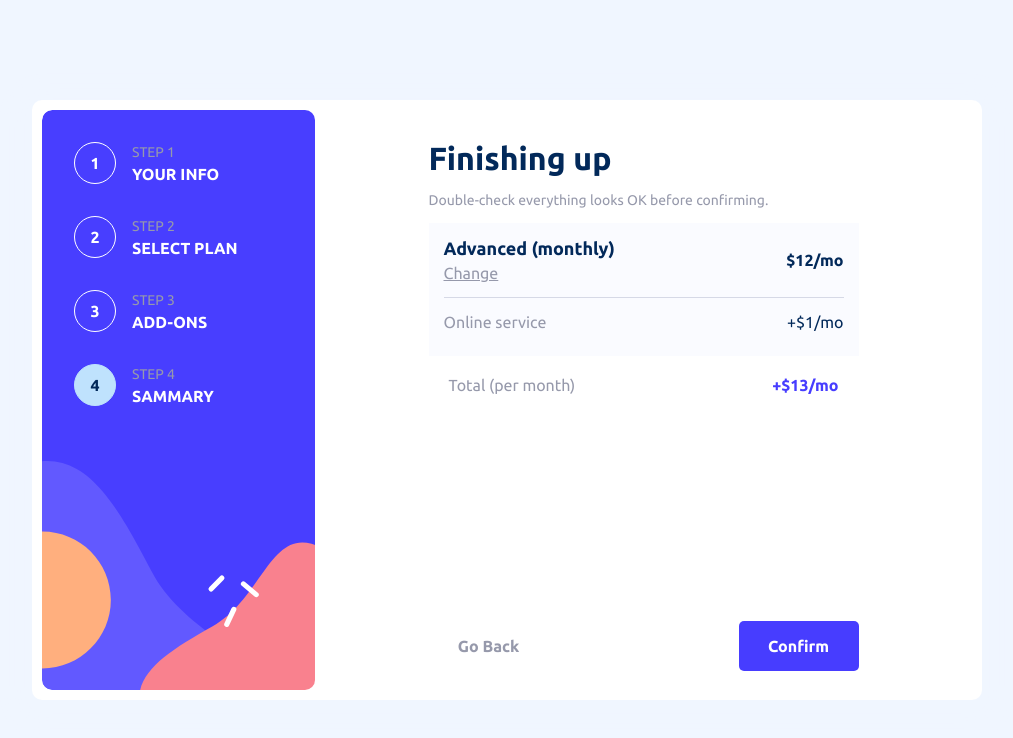
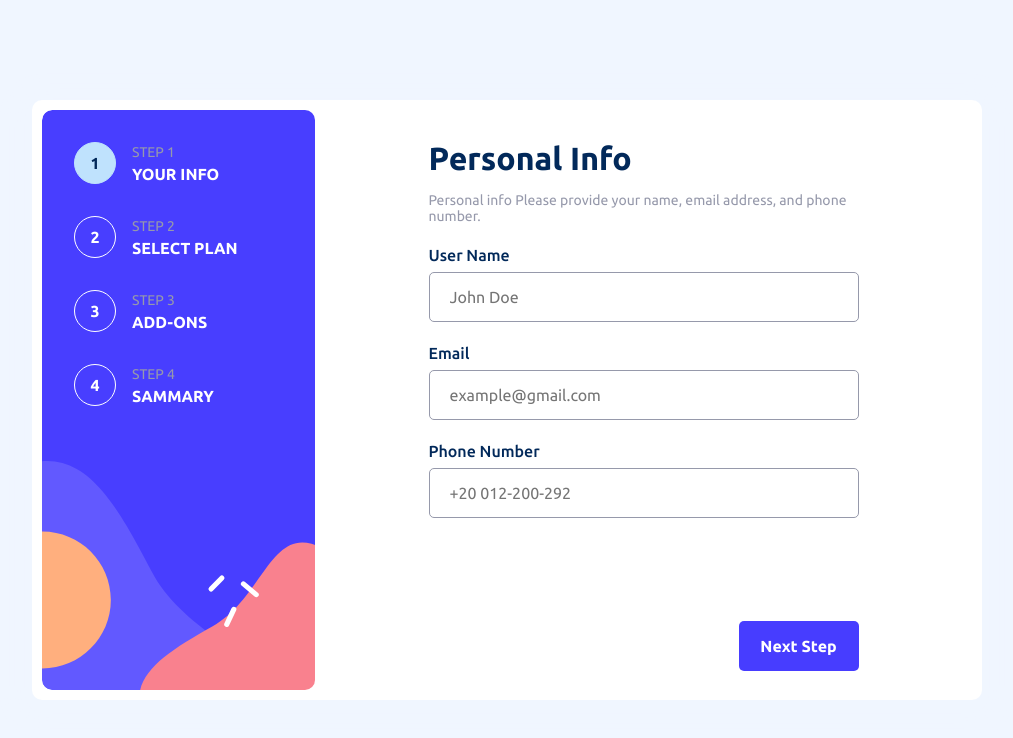
Before and after one commit to khaledseleem0/multi-step-form, a Next.js app: page / in a window 1280 px wide. Shown: the top 738 px of the page, without its empty margins (133-1146 px from the left). Built offline with nearby package versions, Linux system fonts and the light colour scheme.

Commit message:
3rd commit

```diff
--- a/components/context.js
+++ b/components/context.js
@@ -4,9 +4,9 @@ export const FormContext = createContext();
 
 export default function ContextWrapper({ Children }) {
   const [Context, setContext] = useState({
-    data: {userName:"0"},
-    step: 4,
-    plan: { subscription: "monthly", planInfo: {id:1}, addons: [0] },
+    data: {},
+    step: 1,
+    plan: { subscription: "monthly", planInfo: {}, addons: [] },
   });
   // subscribtion
 
```
